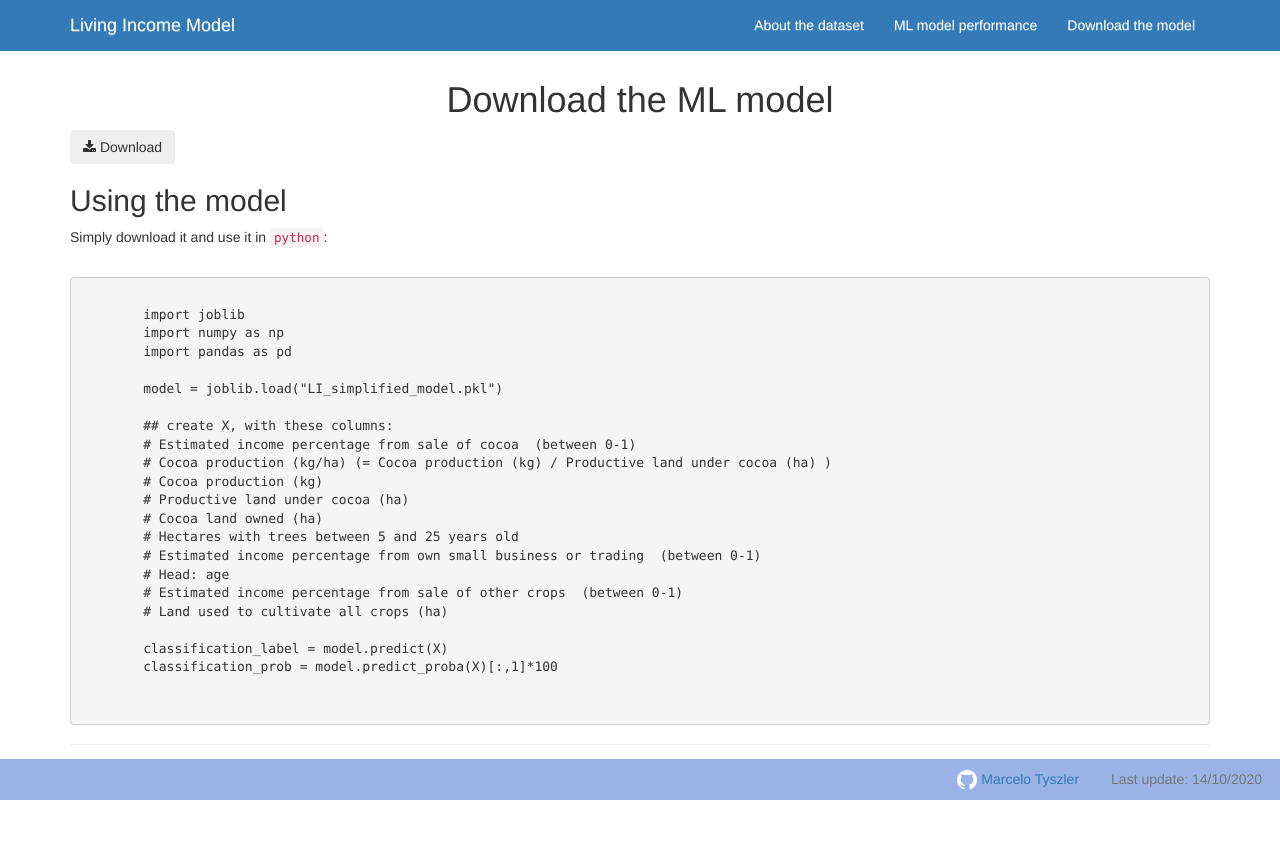
After one commit to mtyszler/LivingIncomeModel, a Flask app: page /download in a window 1280 px wide. The commit adds this page. Run offline with Flask 2, Linux system fonts and the light colour scheme; parts of the project's set-up code (start-up, migrations or seed data) failed here and were passed over; some libraries are stand-ins or nearby versions.

Commit message:
Make page to download the model

```diff
--- a/app/run.py
+++ b/app/run.py
@@ -299,6 +299,13 @@ def performance():
         real_t=real_t, pred_t=pred_t
         )
 
+@app.route('/download')
+def download():
+
+    # render download page
+    return render_template(
+        'download.html'
+        )
 
 def main():
     app.run(host='0.0.0.0', port=3001, debug=True)
--- /dev/null
+++ b/app/templates/download.html
@@ -0,0 +1,43 @@
+{% extends "master.html" %}
+
+{% block content %}
+<div class="page-header">
+    <br>
+    <h1 class="text-center">Download the ML model</h1>
+
+    <!-- Auto width -->
+    <form method="get" action="static/LI_simplified_model.pkl">
+        <button class="btn"><i class="fa fa-download"></i> Download</button>
+    </form>
+
+    <h2> Using the model </h2>
+    <p> Simply download it and use it in <code>python</code>:</p>
+
+    <br>
+    <pre><code>
+        import joblib
+        import numpy as np
+        import pandas as pd
+
+        model = joblib.load("LI_simplified_model.pkl")
+
+        ## create X, with these columns:
+        # Estimated income percentage from sale of cocoa  (between 0-1)
+        # Cocoa production (kg/ha) (= Cocoa production (kg) / Productive land under cocoa (ha) )
+        # Cocoa production (kg)
+        # Productive land under cocoa (ha)
+        # Cocoa land owned (ha)
+        # Hectares with trees between 5 and 25 years old
+        # Estimated income percentage from own small business or trading  (between 0-1)
+        # Head: age
+        # Estimated income percentage from sale of other crops  (between 0-1)
+        # Land used to cultivate all crops (ha)
+
+        classification_label = model.predict(X)
+        classification_prob = model.predict_proba(X)[:,1]*100
+
+    </code></pre>
+
+</div>
+
+{% endblock %}
--- a/app/templates/master.html
+++ b/app/templates/master.html
@@ -9,6 +9,8 @@
 
     <link rel="stylesheet" href="https://maxcdn.bootstrapcdn.com/bootstrap/3.3.7/css/bootstrap.min.css" integrity="sha384-BVYiiSIFeK1dGmJRAkycuHAHRg32OmUcww7on3RYdg4Va+PmSTsz/K68vbdEjh4u" crossorigin="anonymous">
     <link rel="stylesheet" href="https://maxcdn.bootstrapcdn.com/bootstrap/3.3.7/css/bootstrap-theme.min.css" integrity="sha384-rHyoN1iRsVXV4nD0JutlnGaslCJuC7uwjduW9SVrLvRYooPp2bWYgmgJQIXwl/Sp" crossorigin="anonymous">
+    <!-- Add icon library -->
+    <link rel="stylesheet" href="https://cdnjs.cloudflare.com/ajax/libs/font-awesome/4.7.0/css/font-awesome.min.css">
 
     <style>
 		.footer {
```
Also changed, not shown: 1 other file.
